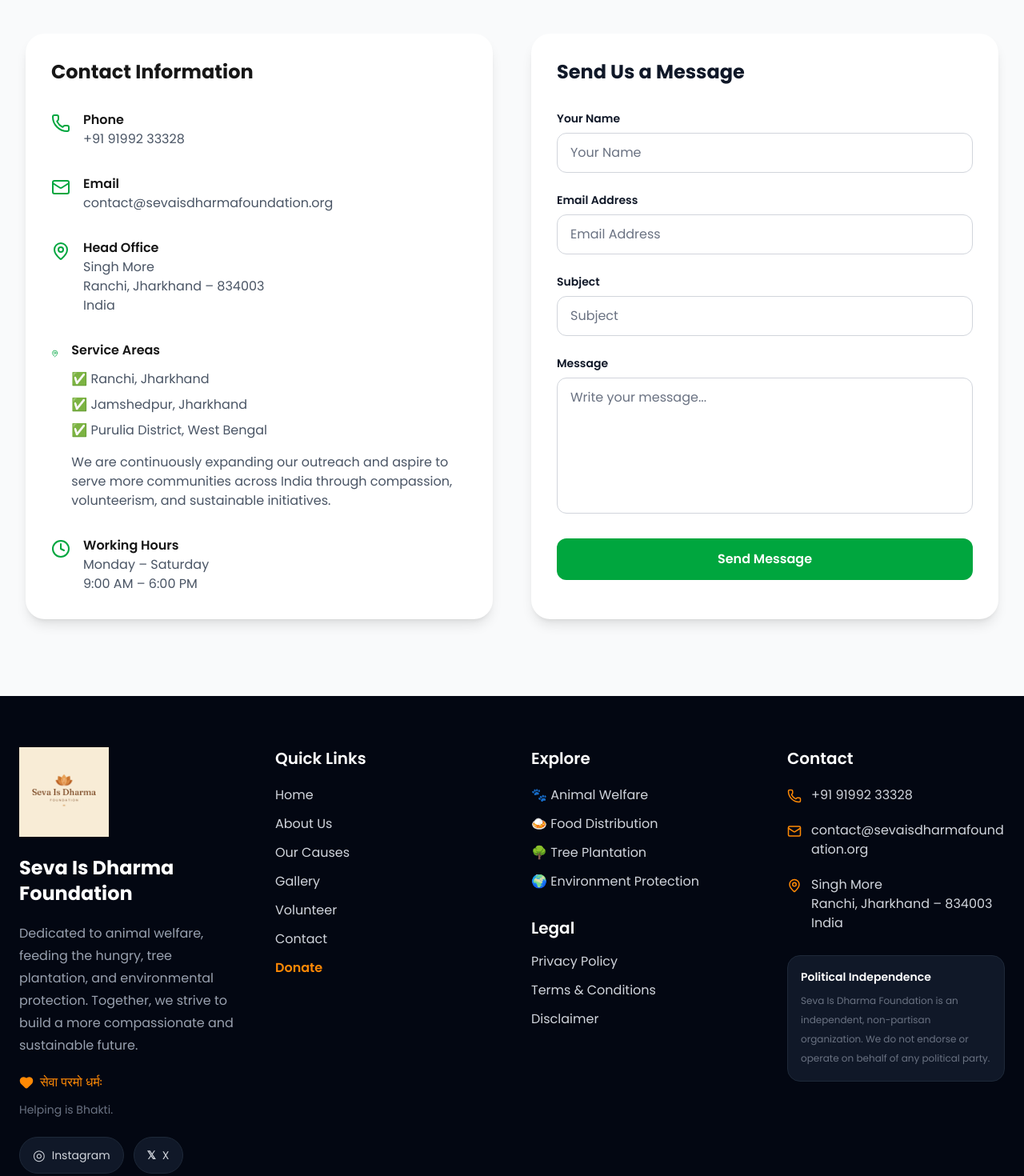
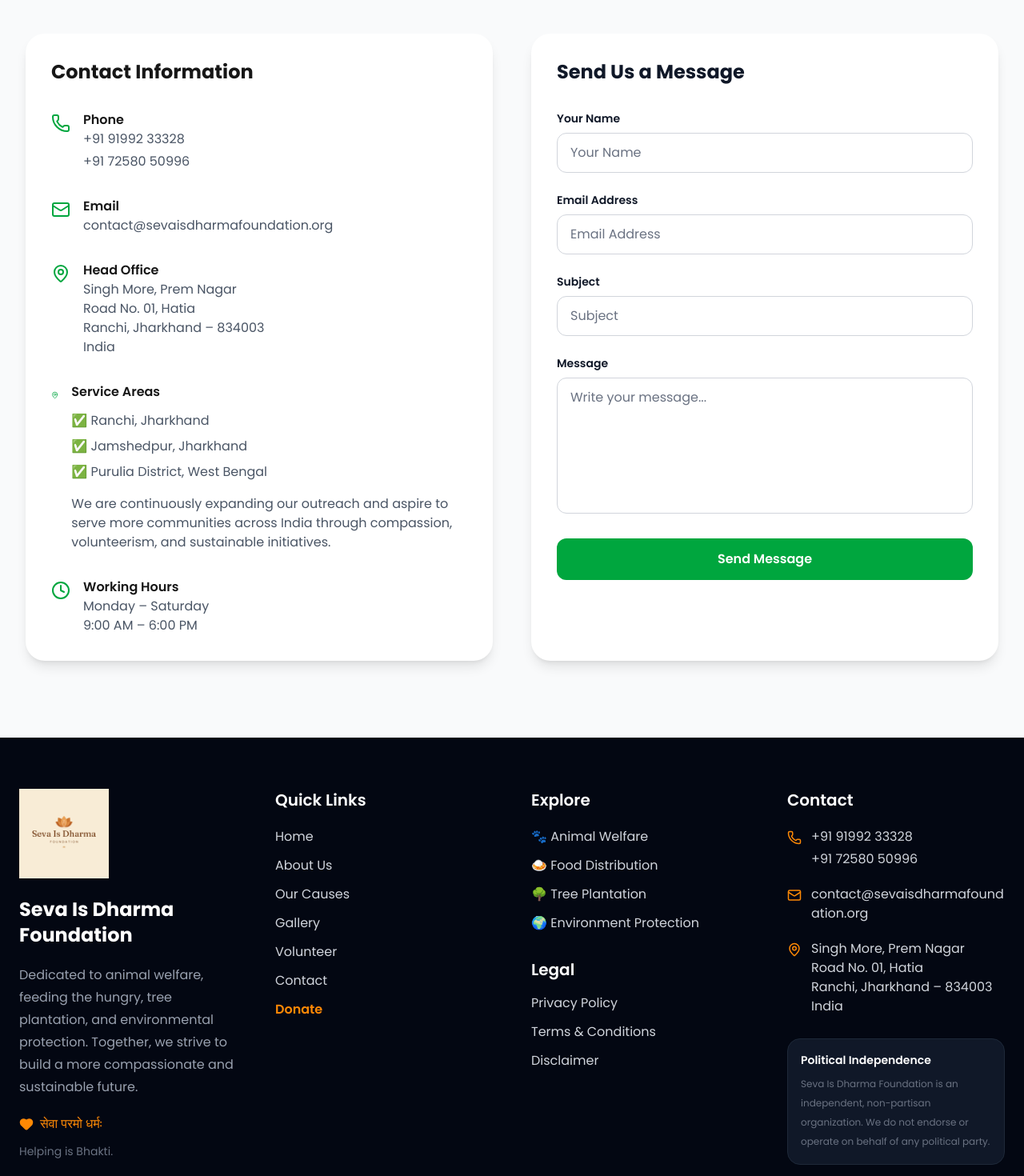
Before and after one commit to Ishan-debug/Seva-Is-Dharma-Foundation, a Next.js app in the folder frontend/: page / in a window 1280 px wide. Shown: the part 9004-10474 px from the top of the page at 80% size. Built offline with nearby package versions, Linux system fonts and the light colour scheme; no server answers.

Commit message:
Update foundation contact information

```diff
--- a/frontend/app/disclaimer/page.tsx
+++ b/frontend/app/disclaimer/page.tsx
@@ -207,11 +207,11 @@
                   </p>
 
                   <p className="mt-2 text-gray-600">
-                    Singh More, Ranchi, Jharkhand – 834003, India
+                    Singh More, Prem Nagar, Road No. 01, Hatia, Ranchi, Jharkhand - 834003, India
                   </p>
 
                   <p className="mt-2 text-gray-600">
-                    Phone: +91 91992 33328
+                    Phone: +91 91992 33328 / +91 72580 50996
                   </p>
 
                   <p className="mt-2 text-gray-600">
--- a/frontend/app/privacy-policy/page.tsx
+++ b/frontend/app/privacy-policy/page.tsx
@@ -225,11 +225,11 @@
                   </p>
 
                   <p className="mt-2 text-gray-600">
-                    Singh More, Ranchi, Jharkhand – 834003, India
+                    Singh More, Prem Nagar, Road No. 01, Hatia, Ranchi, Jharkhand - 834003, India
                   </p>
 
                   <p className="mt-2 text-gray-600">
-                    Phone: +91 91992 33328
+                    Phone: +91 91992 33328 / +91 72580 50996
                   </p>
 
                   <p className="mt-2 text-gray-600">
--- a/frontend/app/terms/page.tsx
+++ b/frontend/app/terms/page.tsx
@@ -210,11 +210,11 @@
                   </p>
 
                   <p className="mt-2 text-gray-600">
-                    Singh More, Ranchi, Jharkhand – 834003, India
+                    Singh More, Prem Nagar, Road No. 01, Hatia, Ranchi, Jharkhand - 834003, India
                   </p>
 
                   <p className="mt-2 text-gray-600">
-                    Phone: +91 91992 33328
+                    Phone: +91 91992 33328 / +91 72580 50996
                   </p>
 
                   <p className="mt-2 text-gray-600">
--- a/frontend/components/Footer.tsx
+++ b/frontend/components/Footer.tsx
@@ -84,12 +84,60 @@
             </h3>
 
             <ul className="space-y-3">
-              <li><Link href="/" className="transition hover:text-orange-400">Home</Link></li>
-              <li><Link href="/about" className="transition hover:text-orange-400">About Us</Link></li>
-              <li><Link href="/causes" className="transition hover:text-orange-400">Our Causes</Link></li>
-              <li><Link href="/gallery" className="transition hover:text-orange-400">Gallery</Link></li>
-              <li><Link href="/volunteer" className="transition hover:text-orange-400">Volunteer</Link></li>
-              <li><Link href="/contact" className="transition hover:text-orange-400">Contact</Link></li>
+              <li>
+                <Link
+                  href="/"
+                  className="transition hover:text-orange-400"
+                >
+                  Home
+                </Link>
+              </li>
+
+              <li>
+                <Link
+                  href="/about"
+                  className="transition hover:text-orange-400"
+                >
+                  About Us
+                </Link>
+              </li>
+
+              <li>
+                <Link
+                  href="/causes"
+                  className="transition hover:text-orange-400"
+                >
+                  Our Causes
+                </Link>
+              </li>
+
+              <li>
+                <Link
+                  href="/gallery"
+                  className="transition hover:text-orange-400"
+                >
+                  Gallery
+                </Link>
+              </li>
+
+              <li>
+                <Link
+                  href="/volunteer"
+                  className="transition hover:text-orange-400"
+                >
+                  Volunteer
+                </Link>
+              </li>
+
+              <li>
+                <Link
+                  href="/contact"
+                  className="transition hover:text-orange-400"
+                >
+                  Contact
+                </Link>
+              </li>
+
               <li>
                 <Link
                   href="/donate"
@@ -109,22 +157,37 @@
 
             <ul className="space-y-3">
               <li>
-                <Link href="/causes/animal-welfare" className="transition hover:text-orange-400">
+                <Link
+                  href="/causes/animal-welfare"
+                  className="transition hover:text-orange-400"
+                >
                   🐾 Animal Welfare
                 </Link>
               </li>
+
               <li>
-                <Link href="/causes/food-distribution" className="transition hover:text-orange-400">
+                <Link
+                  href="/causes/food-distribution"
+                  className="transition hover:text-orange-400"
+                >
                   🍛 Food Distribution
                 </Link>
               </li>
+
               <li>
-                <Link href="/causes/tree-plantation" className="transition hover:text-orange-400">
+                <Link
+                  href="/causes/tree-plantation"
+                  className="transition hover:text-orange-400"
+                >
                   🌳 Tree Plantation
                 </Link>
               </li>
+
               <li>
-                <Link href="/causes/environment" className="transition hover:text-orange-400">
+                <Link
+                  href="/causes/environment"
+                  className="transition hover:text-orange-400"
+                >
                   🌍 Environment Protection
                 </Link>
               </li>
@@ -136,17 +199,28 @@
 
             <ul className="space-y-3">
               <li>
-                <Link href="/privacy-policy" className="transition hover:text-orange-400">
+                <Link
+                  href="/privacy-policy"
+                  className="transition hover:text-orange-400"
+                >
                   Privacy Policy
                 </Link>
               </li>
+
               <li>
-                <Link href="/terms" className="transition hover:text-orange-400">
+                <Link
+                  href="/terms"
+                  className="transition hover:text-orange-400"
+                >
                   Terms & Conditions
                 </Link>
               </li>
+
               <li>
-                <Link href="/disclaimer" className="transition hover:text-orange-400">
+                <Link
+                  href="/disclaimer"
+                  className="transition hover:text-orange-400"
+                >
                   Disclaimer
                 </Link>
               </li>
@@ -161,19 +235,31 @@
 
             <div className="space-y-5">
 
-              <a
-                href="tel:+919199233328"
-                className="flex items-start gap-3 transition hover:text-orange-400"
-              >
+              {/* Phone */}
+              <div className="flex items-start gap-3">
                 <Phone
                   size={18}
                   className="mt-1 shrink-0 text-orange-400"
                 />
-                <span className="break-words">
-                  +91 91992 33328
-                </span>
-              </a>
 
+                <div className="flex flex-col gap-1">
+                  <a
+                    href="tel:+919199233328"
+                    className="transition hover:text-orange-400"
+                  >
+                    +91 91992 33328
+                  </a>
+
+                  <a
+                    href="tel:+917258050996"
+                    className="transition hover:text-orange-400"
+                  >
+                    +91 72580 50996
+                  </a>
+                </div>
+              </div>
+
+              {/* Email */}
               <a
                 href="mailto:contact@sevaisdharmafoundation.org"
                 className="flex items-start gap-3 transition hover:text-orange-400"
@@ -182,18 +268,23 @@
                   size={18}
                   className="mt-1 shrink-0 text-orange-400"
                 />
+
                 <span className="break-all">
                   contact@sevaisdharmafoundation.org
                 </span>
               </a>
 
+              {/* Address */}
               <div className="flex items-start gap-3">
                 <MapPin
                   size={18}
                   className="mt-1 shrink-0 text-orange-400"
                 />
+
                 <span>
-                  Singh More
+                  Singh More, Prem Nagar
+                  <br />
+                  Road No. 01, Hatia
                   <br />
                   Ranchi, Jharkhand – 834003
                   <br />
--- a/frontend/components/contact/ContactInfo.tsx
+++ b/frontend/components/contact/ContactInfo.tsx
@@ -16,12 +16,21 @@
           <div>
             <h4 className="font-semibold">Phone</h4>
 
-            <a
-              href="tel:+919199233328"
-              className="text-gray-600 transition-colors hover:text-green-600"
-            >
-              +91 91992 33328
-            </a>
+            <div className="space-y-1">
+              <a
+                href="tel:+919199233328"
+                className="block text-gray-600 transition-colors hover:text-green-600"
+              >
+                +91 91992 33328
+              </a>
+
+              <a
+                href="tel:+917258050996"
+                className="block text-gray-600 transition-colors hover:text-green-600"
+              >
+                +91 72580 50996
+              </a>
+            </div>
           </div>
         </div>
 
@@ -49,7 +58,9 @@
             <h4 className="font-semibold">Head Office</h4>
 
             <p className="text-gray-600">
-              Singh More
+              Singh More, Prem Nagar
+              <br />
+              Road No. 01, Hatia
               <br />
               Ranchi, Jharkhand – 834003
               <br />
```
